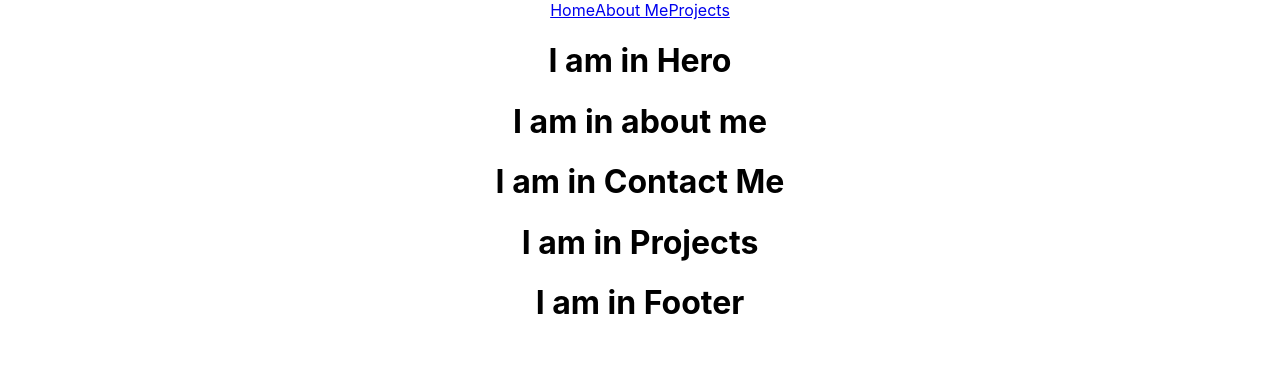
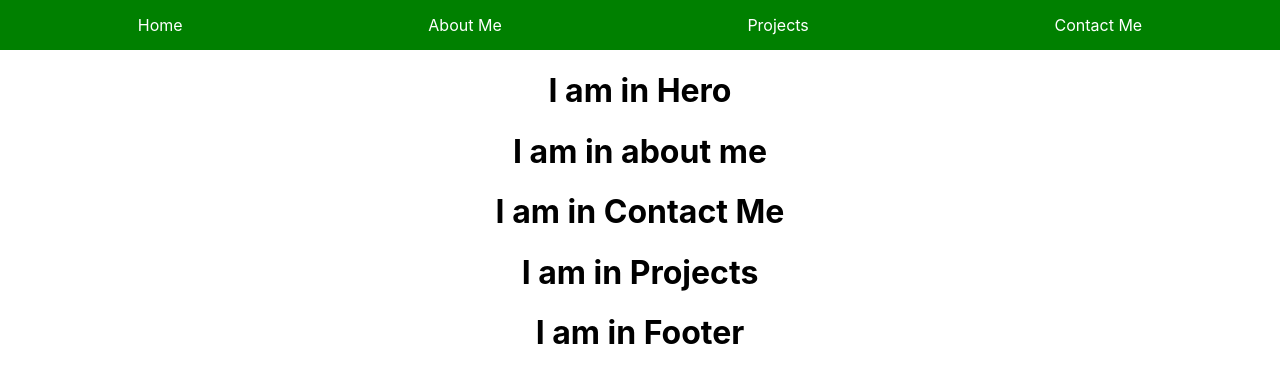
Before and after one commit to OneWay-Laye/Personal-Portfolio, a React (Create React App) app: page / in a window 1280 px wide. Shown: the top 382 px of the page. Built offline with nearby package versions, Linux system fonts and the light colour scheme.

Commit message:
Commit is for the nav, just need to link the buttons

```diff
--- a/src/components/Nav/Nav.js
+++ b/src/components/Nav/Nav.js
@@ -6,9 +6,10 @@ function Nav() {
   return(
     <div id='mainNav'>
       <ul>
-        <li><a href='#'>Home</a></li>
+        <li class='home'><a href='#'>Home</a></li>
         <li><a href='#'>About Me</a></li>
         <li><a href='#'>Projects</a></li>
+        <li><a href='#'>Contact Me</a></li>
       </ul>
     </div>
   )
--- a/src/components/Nav/Nav.scss
+++ b/src/components/Nav/Nav.scss
@@ -1,13 +1,20 @@
 #mainNav {
-  color: green;
+  background-color: green;
+  color: white;
 
   & ul {
+  display: flex;
+  justify-content: space-around;
   list-style-type: none;
   margin: 0;
-  padding: 0;
+  padding: 15px;
 
     & li {
-      display: inline;
+
+      & a {
+        color: white;
+        text-decoration: none;
+      }
     }
   }
 }
```
